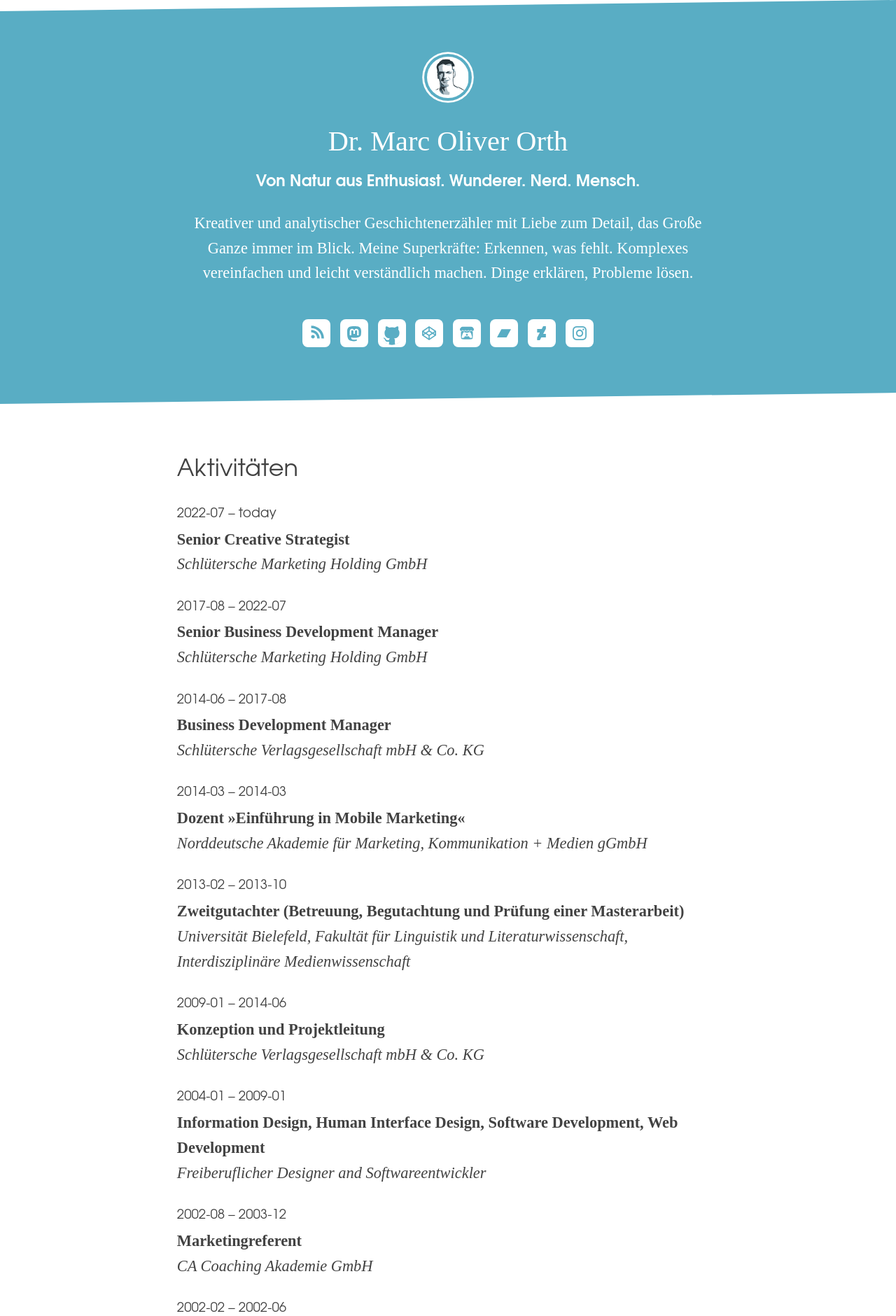
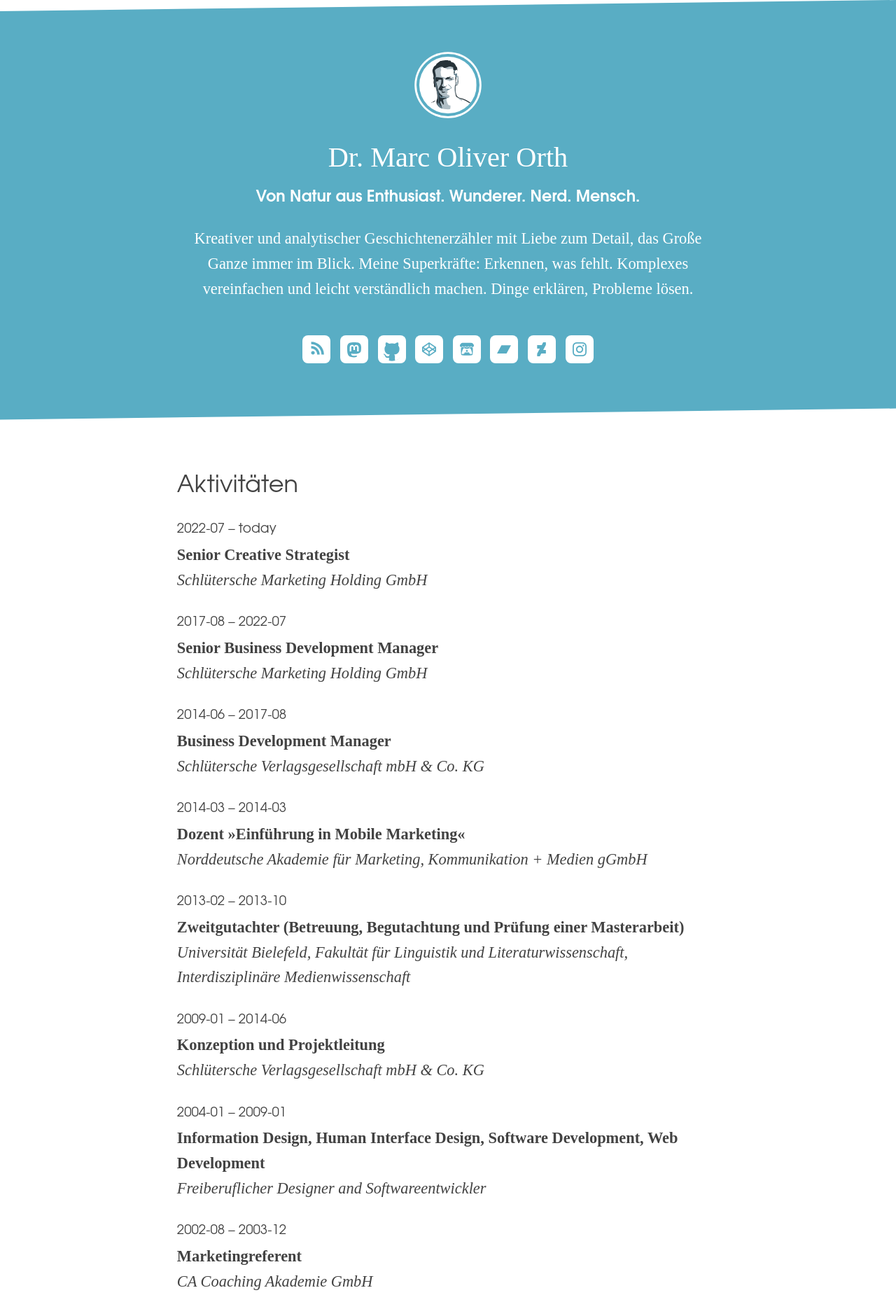
Before and after one commit to marc2o/marc2o.github.io, a Jekyll site: the page built from cv/de/marc.md, in a window 1280 px wide. Shown: the top 1880 px of the page at 70% size. Built offline with Jekyll 4.4.1, drawn with Linux system fonts in a browser that asks for light colours.

Commit message:
Update cv.css

```diff
--- a/assets/css/cv.css
+++ b/assets/css/cv.css
@@ -179,8 +179,8 @@ picture {
 	display: block;
 	margin: 0 auto;
 	overflow: hidden;
-	width: 3em;
-	height: 3em;
+	width: 4em;
+	height: 4em;
 	border-radius: 50%;
 	border: 0.2em solid transparent;
 	box-shadow: 0 0 0 0.125em white;
```
